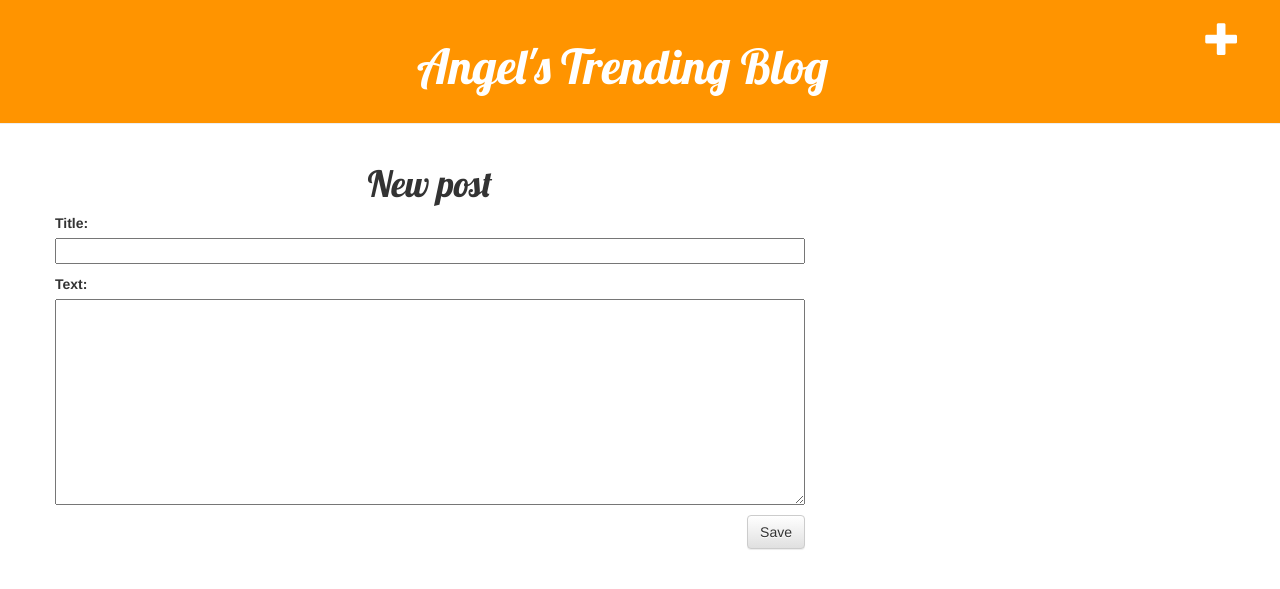
After one commit to angelchizy/my-first-blog, a Django app: page /post/new/ in a window 1280 px wide. The commit adds this page. Shown: the top 589 px of the page. Run offline with Django 3.2, Linux system fonts and the light colour scheme; some libraries are stand-ins or nearby versions.

Commit message:
Added forms

```diff
--- /dev/null
+++ b/blog/forms.py
@@ -0,0 +1,8 @@
+from django import forms
+from .models import Post
+
+class PostForm(forms.ModelForm):
+
+    class Meta:
+        model = Post
+        fields = ('title', 'text',)
--- a/blog/templates/blog/base.html
+++ b/blog/templates/blog/base.html
@@ -4,6 +4,7 @@
     <head>
         <title>Angelchizy blog</title>
         <link href="http://fonts.googleapis.com/css?family=Lobster&subset=latin,latin-ext" rel="stylesheet" type="text/css">
+
         <link rel="stylesheet" href="//maxcdn.bootstrapcdn.com/bootstrap/3.2.0/css/bootstrap.min.css">
 		<link rel="stylesheet" href="//maxcdn.bootstrapcdn.com/bootstrap/3.2.0/css/bootstrap-theme.min.css">
 		<link rel="stylesheet" href="{% static 'css/blog.css' %}">
@@ -11,7 +12,8 @@
 
    	<body>
 	    <div class="page-header">
-	        <h1><a href="/">Django Girls Blog</a></h1>
+	    	<a href="{% url 'post_new' %}" class="top-menu"><span class="glyphicon glyphicon-plus"></span></a>
+	        <h1><a href="/">Angel's Trending Blog</a></h1>
 	    </div>
 	    <div class="content container">
 	        <div class="row">
--- /dev/null
+++ b/blog/templates/blog/post_edit.html
@@ -0,0 +1,9 @@
+{% extends 'blog/base.html' %}
+
+{% block content %}
+    <h1>New post</h1>
+    <form method="POST" class="post-form">{% csrf_token %}
+        {{ form.as_p }}
+        <button type="submit" class="save btn btn-default">Save</button>
+    </form>
+{% endblock %}
--- a/blog/urls.py
+++ b/blog/urls.py
@@ -4,4 +4,5 @@ from . import views
 urlpatterns = [
     url(r'^$', views.post_list, name='post_list'),
     url(r'^post/(?P<pk>[0-9]+)/$', views.post_detail, name='post_detail'),
+      url(r'^post/new/$', views.post_new, name='post_new'),
 ]
--- a/blog/views.py
+++ b/blog/views.py
@@ -2,6 +2,7 @@ from django.shortcuts import render
 from django.utils import timezone
 from .models import Post
 from django.shortcuts import render, get_object_or_404
+from .forms import PostForm
 
 def post_list(request):
     posts = Post.objects.filter(published_date__lte=timezone.now()).order_by('published_date')
@@ -10,3 +11,7 @@ def post_list(request):
 def post_detail(request, pk):
     post = get_object_or_404(Post, pk=pk)
     return render(request, 'blog/post_detail.html', {'post': post})
+
+def post_new(request):
+    form = PostForm()
+    return render(request, 'blog/post_edit.html', {'form': form})
```
